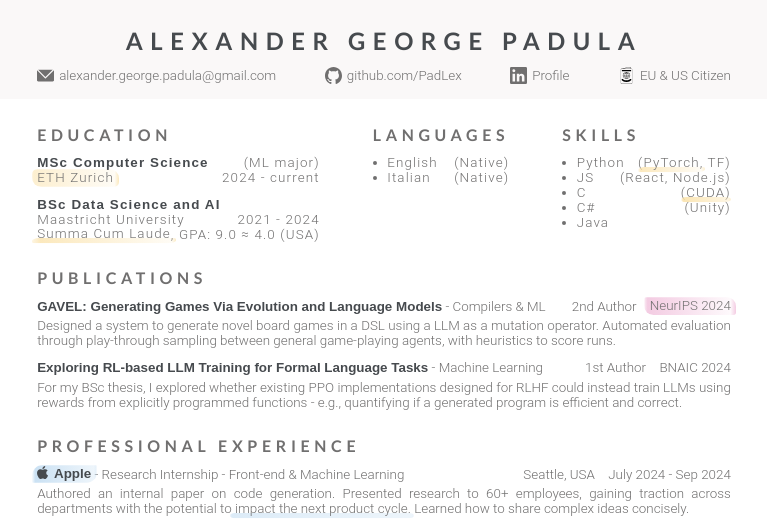
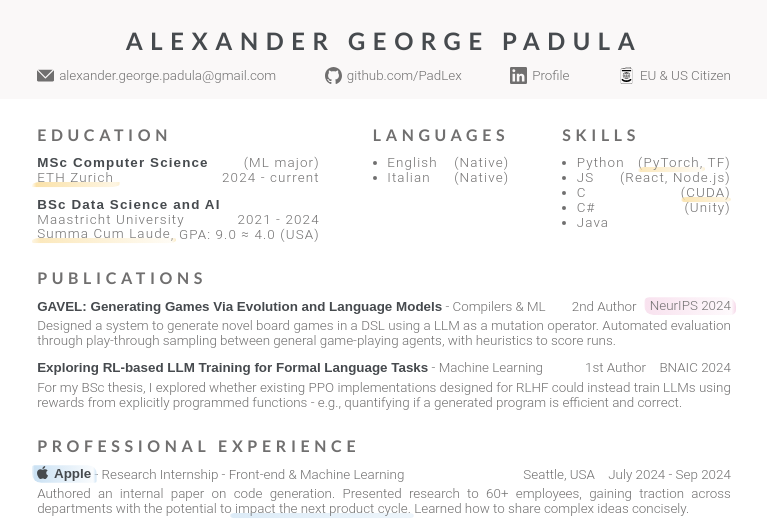
Before and after one commit to PadLex/PadLex.github.io, a plain HTML site: page index.html in a window 1280 px wide. Shown: the top 525 px of the page, 256-1023 px from the left. Drawn offline with Linux system fonts and the light colour scheme; a web font is replaced by a local one.

Commit message:
Underline ETHz

```diff
--- a/index.html
+++ b/index.html
@@ -38,7 +38,7 @@
         <div>(ML major)</div>
     </div>
     <div class="horizontal">
-        <div><mark class='marker0'>ETH Zurich</mark></div>
+        <div><mark class='marker2 underline'>ETH Zurich</mark></div>
         <div>2024 - current</div>
     </div>
     <div></div>
@@ -125,7 +125,7 @@
 
         <div>
             <span style="margin-right: 10px">2nd Author</span>
-            <span><mark class='marker1'>NeurIPS 2024</mark></span>
+            <span><mark class='marker0'>NeurIPS 2024</mark></span>
         </div>
     </div>
     <div class="small_margin" style="text-align: justify">Designed a system to generate novel board games in a DSL using a LLM as a mutation operator. Automated evaluation through play-through sampling between general game-playing agents, with heuristics to score runs.</div>
@@ -150,7 +150,7 @@
             <div class="vertical medium_margin">
     <div class="horizontal">
         <span>
-            <span class="title"><mark class='marker2'><img src="icons/apple.svg" alt="" style="width: auto; height: 13px; margin-right: 3px; margin-top: -4px;"> Apple</mark></span>
+            <span class="title"><mark class='marker1'><img src="icons/apple.svg" alt="" style="width: auto; height: 13px; margin-right: 3px; margin-top: -4px;"> Apple</mark></span>
             <span>- Research Internship - Front-end & Machine Learning</span>
         </span>
         <div>
--- a/marker.css
+++ b/marker.css
@@ -22,10 +22,10 @@
     border-radius: 0.4em 0.7em;
     background-image: linear-gradient(
     to right,
-    rgba(250, 223, 161, 0.3),
-    rgba(250, 223, 161, 0.5) 2%,
-    rgba(250, 223, 161, 0.1) 95%,
-    rgba(250, 223, 161, 0.7)
+    rgba(242, 198, 223, 0.3),
+    rgba(242, 198, 223, 0.5) 2%,
+    rgba(242, 198, 223, 0.1) 95%,
+    rgba(242, 198, 223, 0.7)
     );
     clip-path: inset(0 100% 0 0);
     transition: clip-path 0s;
@@ -62,10 +62,10 @@
     border-radius: 0.2em 0.7000000000000001em;
     background-image: linear-gradient(
     to right,
-    rgba(242, 198, 223, 0.3),
-    rgba(242, 198, 223, 0.9) 4%,
-    rgba(242, 198, 223, 0.1) 94%,
-    rgba(242, 198, 223, 0.9)
+    rgba(197, 222, 242, 0.3),
+    rgba(197, 222, 242, 0.9) 4%,
+    rgba(197, 222, 242, 0.1) 94%,
+    rgba(197, 222, 242, 0.9)
     );
     clip-path: inset(0 100% 0 0);
     transition: clip-path 0s;
@@ -102,10 +102,10 @@
     border-radius: 0.8em 0.09999999999999995em;
     background-image: linear-gradient(
     to right,
-    rgba(197, 222, 242, 0.1),
-    rgba(197, 222, 242, 0.9) 5%,
-    rgba(197, 222, 242, 0.3) 95%,
-    rgba(197, 222, 242, 0.5)
+    rgba(250, 223, 161, 0.1),
+    rgba(250, 223, 161, 0.9) 5%,
+    rgba(250, 223, 161, 0.3) 95%,
+    rgba(250, 223, 161, 0.5)
     );
     clip-path: inset(0 100% 0 0);
     transition: clip-path 0s;
--- a/resume.json
+++ b/resume.json
@@ -22,7 +22,7 @@
     {
       "degree": "MSc Computer Science",
       "major": "(ML major)",
-      "institution": "***{c1}(ETH Zurich)***",
+      "institution": "**{c1}(ETH Zurich)**",
       "years": "2024 - current",
       "gpa": ""
     },
```
